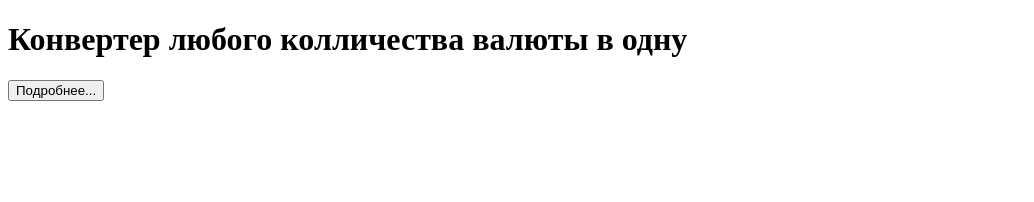
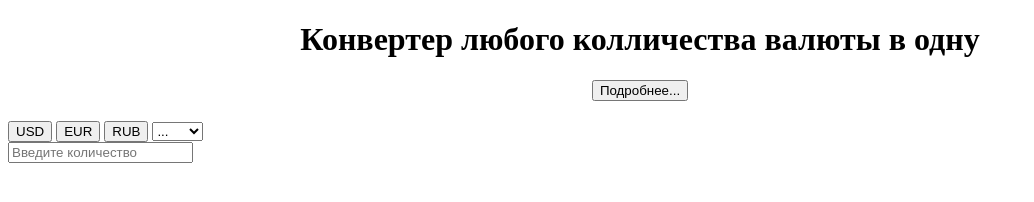
Before and after one commit to 4aechek44/ValuCalc, a plain HTML site: page converter.html in a window 1280 px wide. Shown: the whole page, without its empty margins (0-1034 px from the left). Drawn offline with Linux system fonts and the light colour scheme.

Commit message:
add cells

```diff
--- a/converter.css
+++ b/converter.css
@@ -0,0 +1,10 @@
+h1 {
+    text-align: center;
+}
+.read-more-btn {
+    display: block;
+    margin: 20px auto;
+}
+.more-text {
+    text-align: center;
+}
--- a/converter.html
+++ b/converter.html
@@ -7,13 +7,33 @@
     <title>ValuCalc</title>
 </head>
 <body>
+    <!-- ЗАГОЛОВОК -->
     <h1>Конвертер любого колличества валюты в одну</h1>
     <div class="more-text" style="display:none;">
-        <p class="more-btn-text">Этот калькулятор может помочь вам если у вас много разной валлюты и вы хотите</p>
+      <p class="more-btn-text">Этот калькулятор может помочь вам если у вас много разной валюты и вы хотите</p>
       <p class="more-btn-text">увидеть их стоимость в одной. Например:</p>
       <p class="more-btn-text">У меня 2 доллара, 15 рублей, 2 йены. Сколько это будет в евро? и т.п</p>
     </div>
     <button class="read-more-btn">Подробнее...</button>
+
+    <!-- Ячейки -->
+    <div class="currency-cells">
+      <div class="top-currency-cells">
+        <button>USD</button>
+        <button>EUR</button>
+        <button>RUB</button>
+
+        <select>
+          <option value="...">...</option>
+          <option value="USD">USD</option>
+          <option value="EUR">EUR</option>
+          <option value="RUB">RUB</option>
+          <option value="JPY">JPY</option>
+        </select>
+      </div>
+
+      <input type="number" min="0" step="1" placeholder="Введите количество">
+    </div>
 
     <script>
         document.querySelector('.read-more-btn').addEventListener('click', function() {
```
Lines whose indentation alone changed are shown as unchanged.
